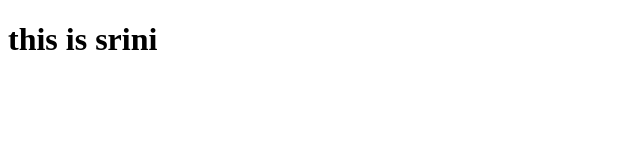
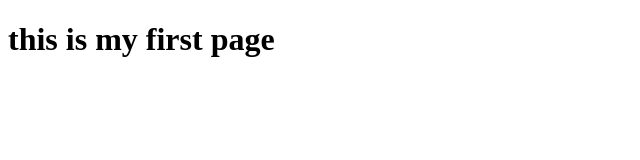
Before and after one commit to srinivasmr/coursera-angjs, a plain HTML site: page index.html in a window 1280 px wide. Shown: the whole page, without its empty margins (0-640 px from the left). Drawn offline with Linux system fonts and the light colour scheme.

Commit message:
changed contets

```diff
--- a/index.html
+++ b/index.html
@@ -5,6 +5,6 @@
     <title>coursera angular js</title>
   </head>
   <body>
-    <h1>this is srini</h1>
+    <h1>this is my first page</h1>
   </body>
 </html>
```
